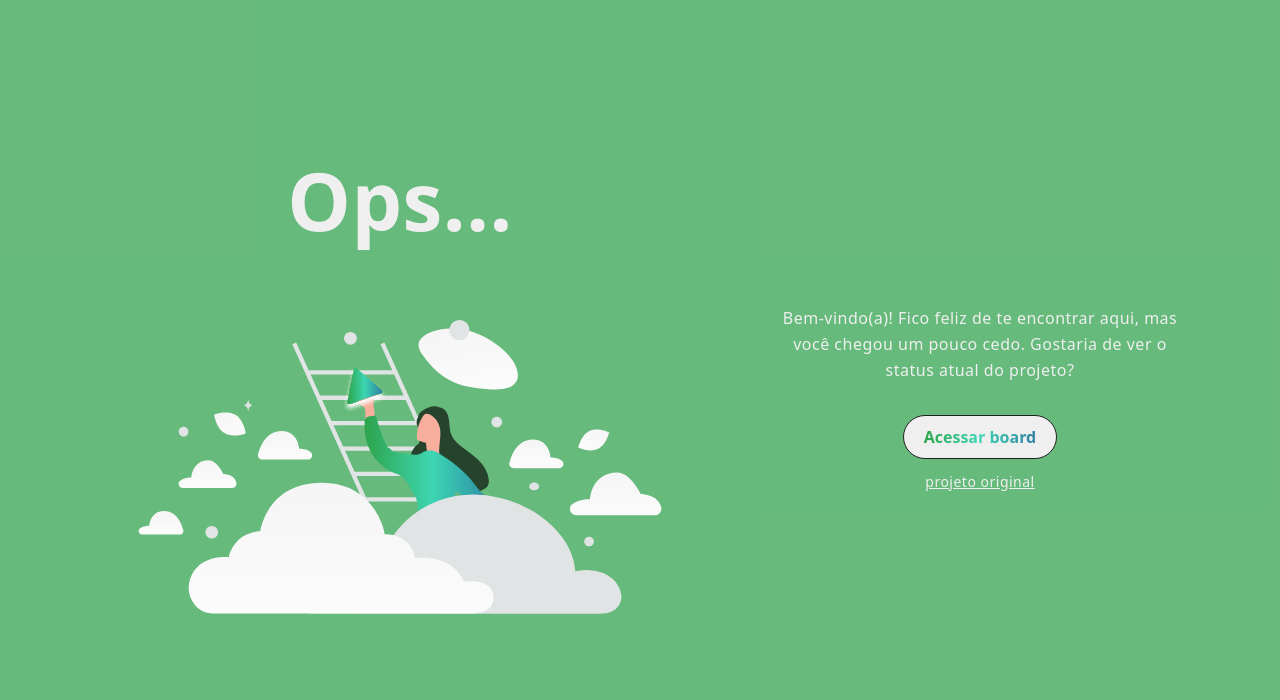
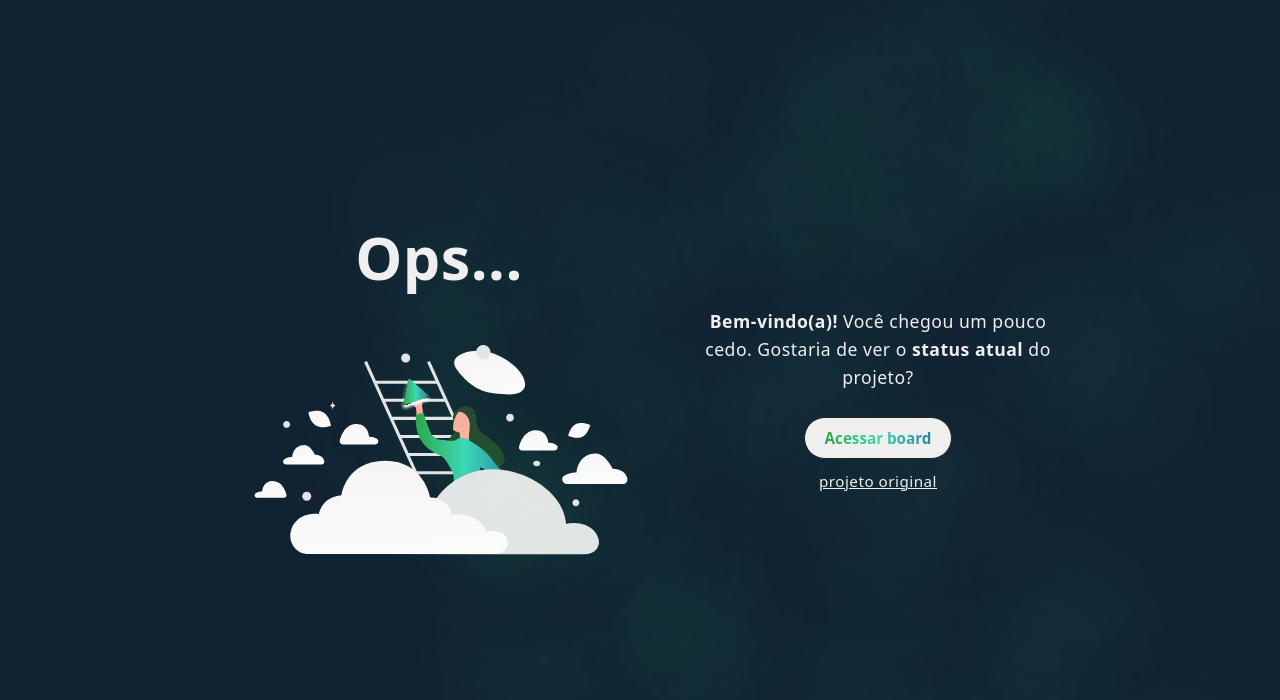
Before and after one commit to eliscmattosinho/Board-de-Desenvolvimento, a React (Vite) app: page / in a window 1280 px wide. Shown: the top 700 px of the page. Built offline with nearby package versions, Linux system fonts and the light colour scheme.

Commit message:
feat(ui): update UI on building

```diff
--- a/package.json
+++ b/package.json
@@ -26,6 +26,8 @@
     "eslint-config-react-app": "^7.0.1",
     "gh-pages": "^6.3.0",
     "path": "^0.12.7",
+    "sass": "^1.94.0",
+    "sass-embedded": "^1.93.3",
     "vite": "^7.2.2"
   }
 }
--- a/src/app/App.css
+++ b/src/app/App.css
@@ -78,6 +78,23 @@ body {
   font-size: 16px;
 }
 
+/* Responsive typography */
+h2 {
+  font-size: clamp(2.5rem, calc(2.5rem + 1.5vw), 4rem);
+}
+
+p {
+  font-size: clamp(0.87rem, calc(0.75rem + 1.5vw), 1.1rem);
+}
+
+button {
+  font-size: clamp(0.75rem, calc(0.7rem + 0.5vh), 1.1rem);
+}
+
+a {
+  font-size: clamp(0.75rem, calc(0.7rem + 0.5vh), 1.1rem);
+}
+
 .no-select {
   user-select: none;
   -webkit-user-select: none;
@@ -97,14 +114,8 @@ body {
 
 img {
   max-width: 100%;
-  width: 100%;
   height: auto;
-}
-
-.img-block {
-  display: flex;
-  align-items: center;
-  justify-content: center;
+  display: block;
 }
 
 a {
@@ -123,6 +134,10 @@ button {
   border-radius: 40px;
 
   transition: transform 0.3s ease-in-out;
+}
+
+.btn:hover {
+  transform: scale(1.1);
 }
 
 .btn-save {
--- /dev/null
+++ b/src/components/TypingText.css
@@ -0,0 +1,22 @@
+.typing-cursor {
+    display: inline-block;
+    width: 2px;
+    margin-left: 2px;
+    background: var(--global-white);
+    animation: blink 1s step-end infinite;
+    height: 1em;
+}
+
+@keyframes blink {
+    0% {
+        opacity: 1;
+    }
+
+    50% {
+        opacity: 0;
+    }
+
+    100% {
+        opacity: 1;
+    }
+}
--- /dev/null
+++ b/src/components/TypingText.jsx
@@ -0,0 +1,44 @@
+import PropTypes from "prop-types";
+import { useEffect, useState, useRef } from "react";
+import "./TypingText.css";
+
+export default function TypingTitle({ text = "", speed = 200 }) {
+  const [displayed, setDisplayed] = useState("");
+  const indexRef = useRef(0);
+  const intervalRef = useRef(null);
+
+  useEffect(() => {
+    setDisplayed("");
+    indexRef.current = 0;
+
+    if (intervalRef.current) clearInterval(intervalRef.current);
+
+    if (!text) return;
+
+    intervalRef.current = setInterval(() => {
+      setDisplayed(prev => text.slice(0, prev.length + 1));
+      indexRef.current++;
+
+      if (indexRef.current >= text.length && intervalRef.current) {
+        clearInterval(intervalRef.current);
+      }
+    }, speed);
+
+    return () => {
+      if (intervalRef.current) clearInterval(intervalRef.current);
+    };
+  }, [text, speed]);
+
+  return (
+    <span>
+      {displayed}
+      <span className="typing-cursor"></span>
+    </span>
+  );
+}
+
+// @TODO use TS
+TypingTitle.propTypes = {
+  text: PropTypes.string,
+  speed: PropTypes.number,
+};
--- a/src/pages/Boards.jsx
+++ b/src/pages/Boards.jsx
@@ -57,7 +57,7 @@ function Boards() {
             </div>
             <BoardControls activeView={activeView} setActiveView={setActiveView} />
           </div>
-          <div className="img-block img-panel">
+          <div className="img-container img-panel">
             <img src={svgBoard} alt="Ilustração de board" />
           </div>
         </div>
--- a/src/pages/Building.css
+++ b/src/pages/Building.css
@@ -1,11 +1,46 @@
-.building-page {
+#building-container {
+    display: flex;
+    flex-direction: column;
+    justify-content: center;
+    align-items: center;
     background-color: var(--light-green);
     color: var(--global-white);
     min-height: 100vh;
     width: 100%;
+}
+
+.building-content {
     display: flex;
     flex-direction: column;
     justify-content: center;
+    align-items: center;
+    gap: 1rem;
+    padding: 40px;
+    text-align: center;
+}
+
+.img-container {
+    width: clamp(350px, calc(300px + 10vw), 600px);
+    margin: 0 auto;
+}
+
+.communicate-section {
+    display: flex;
+    flex-direction: column;
+    align-items: center;
+    gap: 1rem;
+}
+
+.intro-text {
+    max-width: 350px;
+}
+
+.actions-block {
+    display: flex;
+    flex-direction: column;
+    align-items: center;
+    gap: 10px;
+    margin-top: 10px;
 }
 
 .btn-building {
@@ -13,71 +48,34 @@
     display: inline-block;
     background: var(--global-white);
     border: 1px solid var(--global-black);
-    font-size: 16px;
-    transition: transform .3s ease-in-out;
-    z-index: 0;
 }
 
 .btn-building span {
     background: var(--btn-thematic-text);
     -webkit-background-clip: text;
     -webkit-text-fill-color: transparent;
-    font-weight: 600;
 }
 
-.block {
-    display: flex;
+.sub-link {
+    text-decoration: underline;
+    text-decoration-thickness: 1px;
+    color: var(--global-white);
+
+    transition: all .3s ease-in-out;
 }
 
-h2 {
-    font-size: 5rem;
+.sub-link:hover {
+    color: var(--global-green);
+    font-weight: 600;
+    transform: scale(1.1);
 }
 
-#p-intro {
-    max-width: 400px;
-    text-align: center;
-}
-
-#content-block {
-    display: flex;
-    flex-direction: column;
-    align-items: center;
-    justify-content: center;
-    text-align: center;
-    padding: 60px;
-}
-
-.state-communicate {
-    display: flex;
-    flex-direction: column;
-    align-items: center;
-    justify-content: center;
-    gap: 2rem;
-}
-
-#sub-link {
-    font-size: 14px;
-    text-decoration: underline;
-    margin-top: -20px;
-    color: var(--global-white);
-    font-weight: 500;
-
-    transition: color .3s ease-in-out;
-}
-
-#sub-link:hover {
-    color: var(--global-black);
-}
-
-.dark #sub-link:hover {
-    color: var(--global-black);
-}
-
-@media (min-width: 768px) {
-    #content-block {
+@media (min-width: 1024px) {
+    .building-content {
         display: flex;
         flex-direction: row;
-        justify-content: space-around;
+        justify-content: space-between;
         align-items: center;
+        gap: 3rem;
     }
 }
--- a/src/pages/Building.jsx
+++ b/src/pages/Building.jsx
@@ -1,31 +1,53 @@
 import { useNavigate } from "react-router-dom";
 
 import builder from "@assets/images/builder.svg";
+import TypingText from "@components/TypingText";
 
 import "./Building.css";
+import "@styles/BuildingDots.scss";
 
 function Building() {
   const navigate = useNavigate();
 
   return (
-    <div className="block building-page">
-      <div id="content-block">
-        <div className="block-intro">
-          <h2>Ops...</h2>
-          <div className="img-block">
-            <img src={builder} alt="Woman builder climbing the stairs" />
+    <div id="building-container">
+      <div className="building-content">
+        <div className="intro-section">
+          <h2 className="building-title">
+            <TypingText text="Ops..." />
+          </h2>
+          <div className="img-container">
+            <img
+              src={builder}
+              id="img-builder"
+              alt="Illustration of a person climbing a ladder among clouds, reaching out with a cloth as if cleaning or touching one of the clouds. The background is green with additional small clouds scattered around."
+            />
           </div>
         </div>
-        <div className="state-communicate">
-          <p id="p-intro">
-            Bem-vindo(a)! Fico feliz de te encontrar aqui, mas você chegou um pouco cedo. Gostaria de ver o status atual do projeto?
+
+        <div className="communicate-section">
+          <p className="intro-text">
+            <span className="w-600">Bem-vindo(a)!</span> Você chegou um pouco
+            cedo. Gostaria de ver o <span className="w-600">status atual</span>{" "}
+            do projeto?
           </p>
 
-          <button id="p-state" className="btn btn-building w-600" onClick={() => navigate("/boards")}>
-            <span>Acessar board</span>
-          </button>
-
-          <a id="sub-link" href="https://eliscmattosinho.github.io/Skeelo-Skoob-Epics/" target="_blank" rel="noopener noreferrer">projeto original</a>
+          <div className="actions-block">
+            <button
+              className="btn btn-building"
+              onClick={() => navigate("/boards")}
+            >
+              <span>Acessar board</span>
+            </button>
+            <a
+              className="sub-link"
+              href="https://eliscmattosinho.github.io/Skeelo-Skoob-Epics/"
+              target="_blank"
+              rel="noopener noreferrer"
+            >
+              projeto original
+            </a>
+          </div>
         </div>
       </div>
     </div>
--- /dev/null
+++ b/src/styles/BuildingDots.scss
@@ -0,0 +1,55 @@
+/*
+  Animation inspired by:
+  https://codepen.io/hylobates-lar/pen/bGEQXgm
+*/
+
+@mixin dots($count) {
+  $text-shadow: ();
+  @for $i from 0 through $count {
+    $text-shadow:
+      $text-shadow,
+      (-0.5 + (random()) * 3) + em (-0.5 + (random()) * 3) + em 7px var(--light-green);
+  }
+  text-shadow: $text-shadow;
+}
+
+#building-container {
+  position: relative;
+  overflow: hidden;
+  background: #123;
+
+  &::before,
+  &::after {
+    position: absolute;
+    content: ".";
+    width: 3em;
+    height: 3em;
+    top: 50%;
+    left: 50%;
+    mix-blend-mode: screen;
+    animation: move 44s linear infinite;
+    pointer-events: none;
+    color: transparent;
+  }
+
+  &::before {
+    @include dots(40);
+    animation-duration: 44s;
+    animation-delay: -27s;
+  }
+
+  &::after {
+    @include dots(40);
+    animation-duration: 41s;
+    animation-delay: -19s;
+  }
+}
+
+@keyframes move {
+  from {
+    transform: rotate(0deg) scale(15);
+  }
+  to {
+    transform: rotate(360deg) scale(15);
+  }
+}
--- a/tsconfig.json
+++ b/tsconfig.json
@@ -47,8 +47,12 @@
             ],
             "@pages/*": [
                 "src/pages/*"
+            ],
+            "@styles/*": [
+                "src/styles/*"
             ]
-        }
+        },
+        "ignoreDeprecations": "6.0"
     },
     "include": [
         "src"
--- a/vite.config.js
+++ b/vite.config.js
@@ -19,6 +19,7 @@ export default defineConfig(({ command }) => ({
             "@board": path.resolve(__dirname, "./src/features/board"),
             "@column": path.resolve(__dirname, "./src/features/column"),
             "@pages": path.resolve(__dirname, "./src/pages"),
+            "@styles": path.resolve(__dirname, "./src/styles"),
         },
     },
     server: {
```
Also changed, not shown: 1 other file (tests, documents, lock files or other folders).
